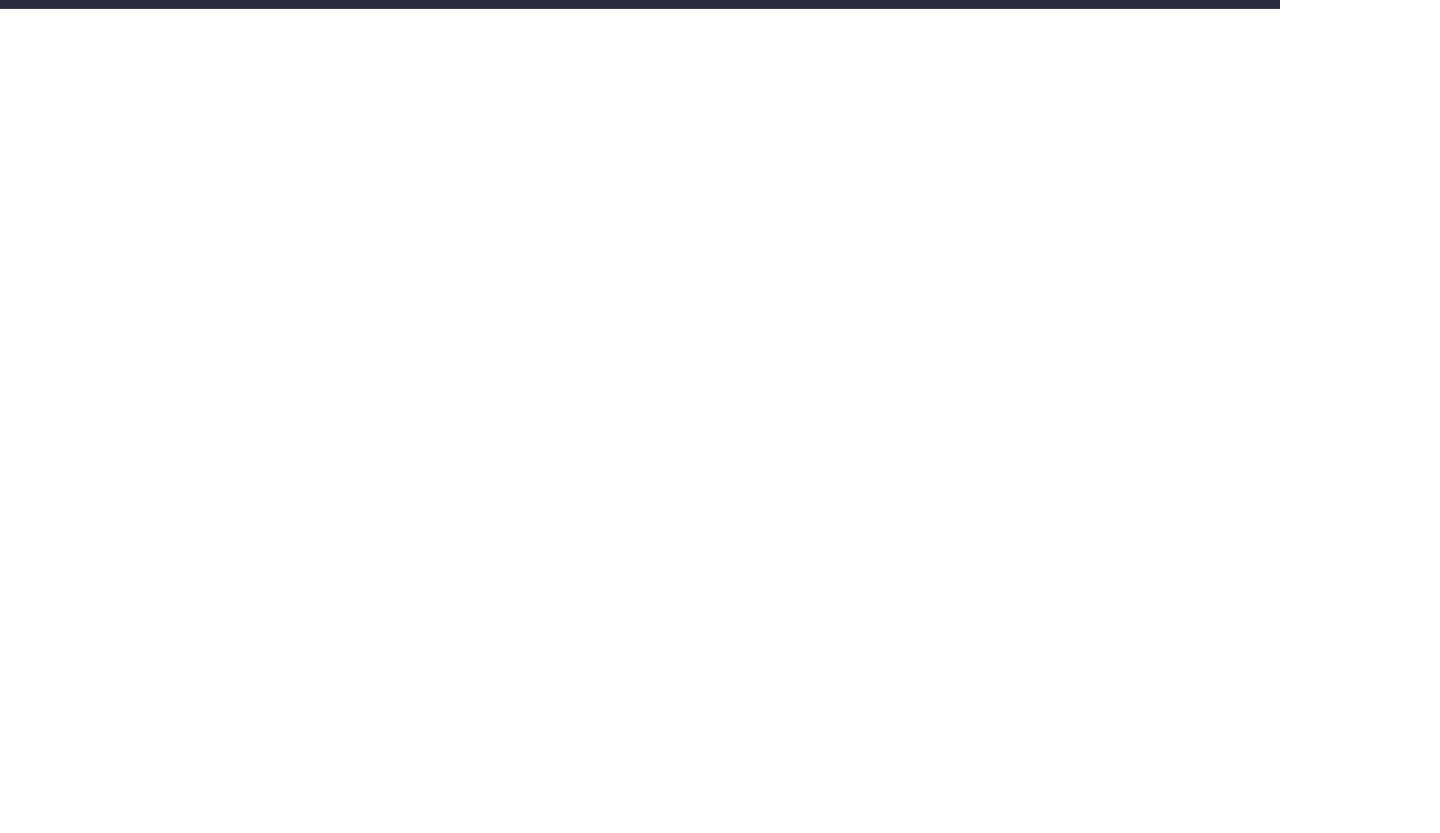
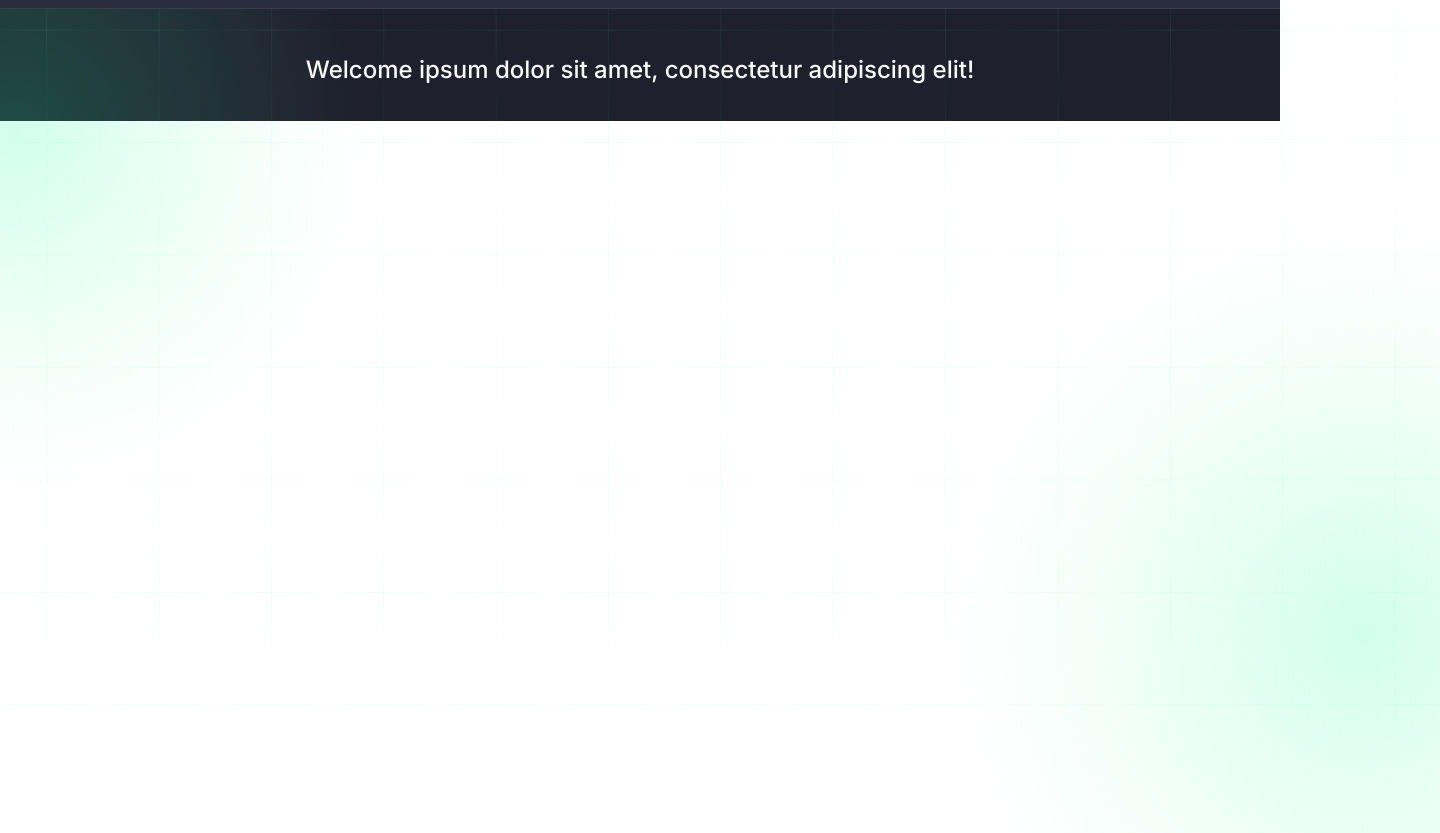
Before and after one commit to prosceel/SOC-Prime-test, a website: page index.html in a window 1280 px wide. Shown: the part 47-880 px from the top of the page, 1440 px wide, since content can reach past the window. Before the commit the page ends 800 px from the top, so only its background shows below. Drawn offline with nearby package versions, Linux system fonts and the light colour scheme; files that its build step writes are made by us from their sources.

Commit message:
done title and added images

```diff
--- a/index.html
+++ b/index.html
@@ -29,8 +29,13 @@
       </a>
       <a href='#' class='site-header__profile-link'>ab</a>
     </header>
-    <main></main>
-    <footer></footer>
+    <div class='page-wrapper'>
+      <main class='main wrapper'>
+        <h2 class='main__title'>Welcome ipsum dolor sit amet, consectetur adipiscing elit!</h2>
+      </main>
+      <footer></footer>
+      <img src='img/bg.png' alt='' class='page-wrapper__image'>
+    </div>
   </body>
   <script type="text/javascript" src="/dist/index.js" defer></script>
 </html>
--- /dev/null
+++ b/src/scss/_base.scss
@@ -0,0 +1,32 @@
+html {
+  --wrapper-width: #{$wrapper-width};
+  --wrapper-padding: #{$wrapper-padding};
+
+  height: 100%;
+
+  @media (max-width: 1023px) {
+    --wrapper-padding: #{$wrapper-padding-mobile};
+  }
+}
+
+.wrapper {
+  max-width: calc(var(--wrapper-width) + (var(--wrapper-padding) * 2));
+  margin: 0 auto;
+  width: 100%;
+  box-sizing: border-box;
+  padding-left: var(--wrapper-padding);
+  padding-right: var(--wrapper-padding);
+}
+
+.page-wrapper {
+  background: #1F202E;
+  position: relative;
+
+  &__image {
+    position: absolute;
+    top: 0;
+    bottom: 0;
+    left: 0;
+    right: 0;
+  }
+}
--- a/src/scss/header/_base.scss
+++ b/src/scss/header/_base.scss
@@ -30,7 +30,7 @@
     text-transform: uppercase;
     text-decoration: none;
     color: #ffffff;
-    transition: 300ms ease-in-out all;
+    transition: $transition-config;
     box-sizing: border-box;
     border: 1px solid #EE9D23;
     outline: none;
--- a/src/scss/index.scss
+++ b/src/scss/index.scss
@@ -2,4 +2,6 @@
 @import "variables";
 @import url('https://fonts.googleapis.com/css2?family=Inter:wght@400;500;600;700&family=Roboto:wght@500&display=swap');
 
+@import "_base";
 @import "header/index";
+@import "main/index";
--- /dev/null
+++ b/src/scss/main/_base.scss
@@ -0,0 +1,18 @@
+.main {
+  display: flex;
+  flex-direction: column;
+  align-items: center;
+  padding-top: 15px;
+  padding-bottom: 15px;
+  position: relative;
+  z-index: 1;
+
+  &__title {
+    font-family: $inter;
+    font-size: 24px;
+    font-weight: 500;
+    line-height: 1.33;
+    color: #F9F9F9;
+    margin-top: 30px;
+  }
+}
--- /dev/null
+++ b/src/scss/main/index.scss
@@ -0,0 +1 @@
+@import "_base";
--- a/src/scss/variables.scss
+++ b/src/scss/variables.scss
@@ -1,2 +1,7 @@
 $inter: 'Inter', sans-serif;
 $roboto: 'Roboto', sans-serif;
+
+$wrapper-width: 1180px;
+$wrapper-padding: 30px;
+$wrapper-padding-mobile: 15px;
+$transition-config: 0.3s all ease-in-out;
```
Also changed, not shown: img/bg.png (added), img/bg.svg (added), img/card-1.svg (added), img/card-2.svg (added), img/card-3.svg (added), img/icon-1.svg (added), img/icon-2.svg (added), img/icon-3.svg (added), img/main-bg.svg (added).
